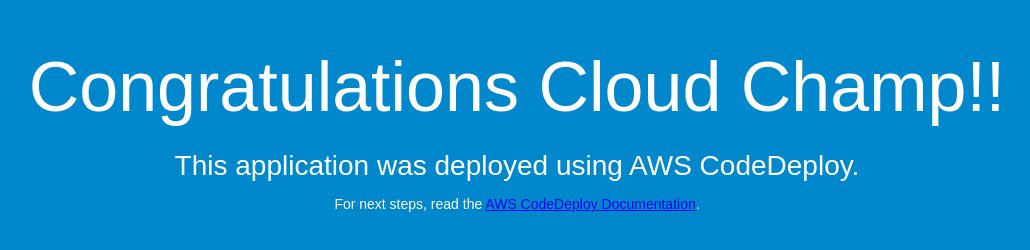
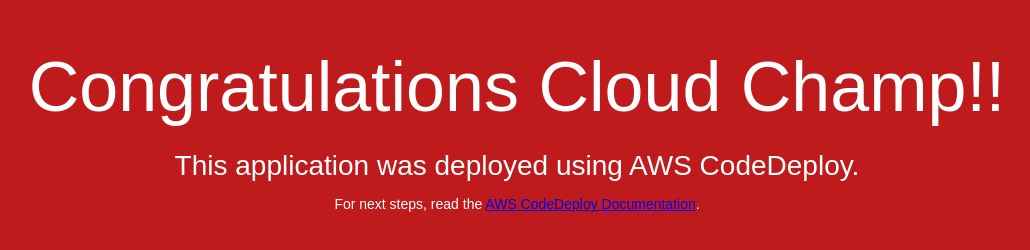
Before and after one commit to magesh1398/CICD_Project_AWS, a plain HTML site: page index.html in a window 1280 px wide. Shown: the whole page, without its empty margins (123-1153 px from the left). Drawn offline with Linux system fonts and the light colour scheme.

Commit message:
Update index.html bg colour update

```diff
--- a/index.html
+++ b/index.html
@@ -6,7 +6,7 @@
   <style>
     body {
       color: #ffffff;
-      background-color: #0188cc;
+      background-color: #BF1B1D;
       font-family: Arial, sans-serif;
       font-size: 14px;
     }
```
